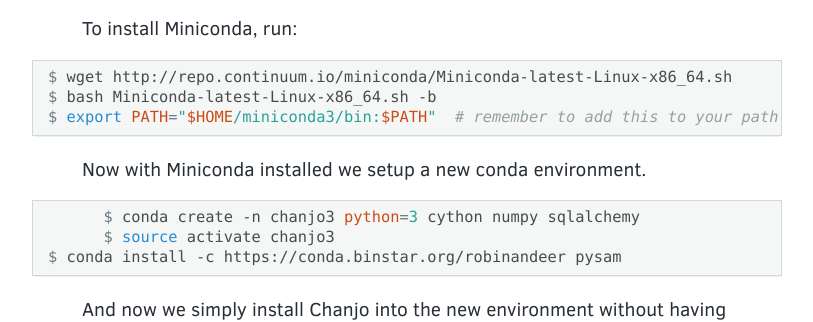
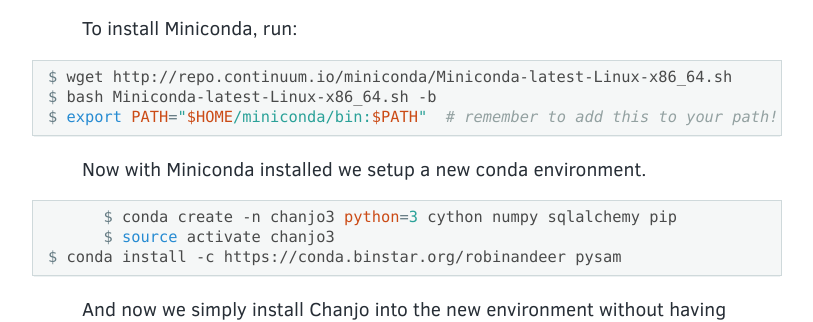
Before and after one commit to Clinical-Genomics/chanjo, a Sphinx documentation site: the page built from docs/installation.rst, in a window 1280 px wide. Shown: the part 649-971 px from the top of the page, without its empty margins (233-1046 px from the left). Built offline with Sphinx 7.4.7, drawn with Linux system fonts in a browser that asks for light colours.

Commit message:
Update installation.rst
conda create with pip for us noobs that don't have that by default. miniconda default dirname update.

```diff
--- a/docs/installation.rst
+++ b/docs/installation.rst
@@ -16,15 +16,16 @@ To install Miniconda, run:
 
 	$ wget http://repo.continuum.io/miniconda/Miniconda-latest-Linux-x86_64.sh
 	$ bash Miniconda-latest-Linux-x86_64.sh -b
-	$ export PATH="$HOME/miniconda3/bin:$PATH"  # remember to add this to your path!
+	$ export PATH="$HOME/miniconda/bin:$PATH"  # remember to add this to your path!
 
 Now with Miniconda installed we setup a new conda environment.
 
 .. code-block:: console
 
-	$ conda create -n chanjo3 python=3 cython numpy sqlalchemy
+	$ conda create -n chanjo3 python=3 cython numpy sqlalchemy pip
 	$ source activate chanjo3
   $ conda install -c https://conda.binstar.org/robinandeer pysam
+
 
 And now we simply install Chanjo into the new environment without having to worry about tricky C dependencies.
 
```
